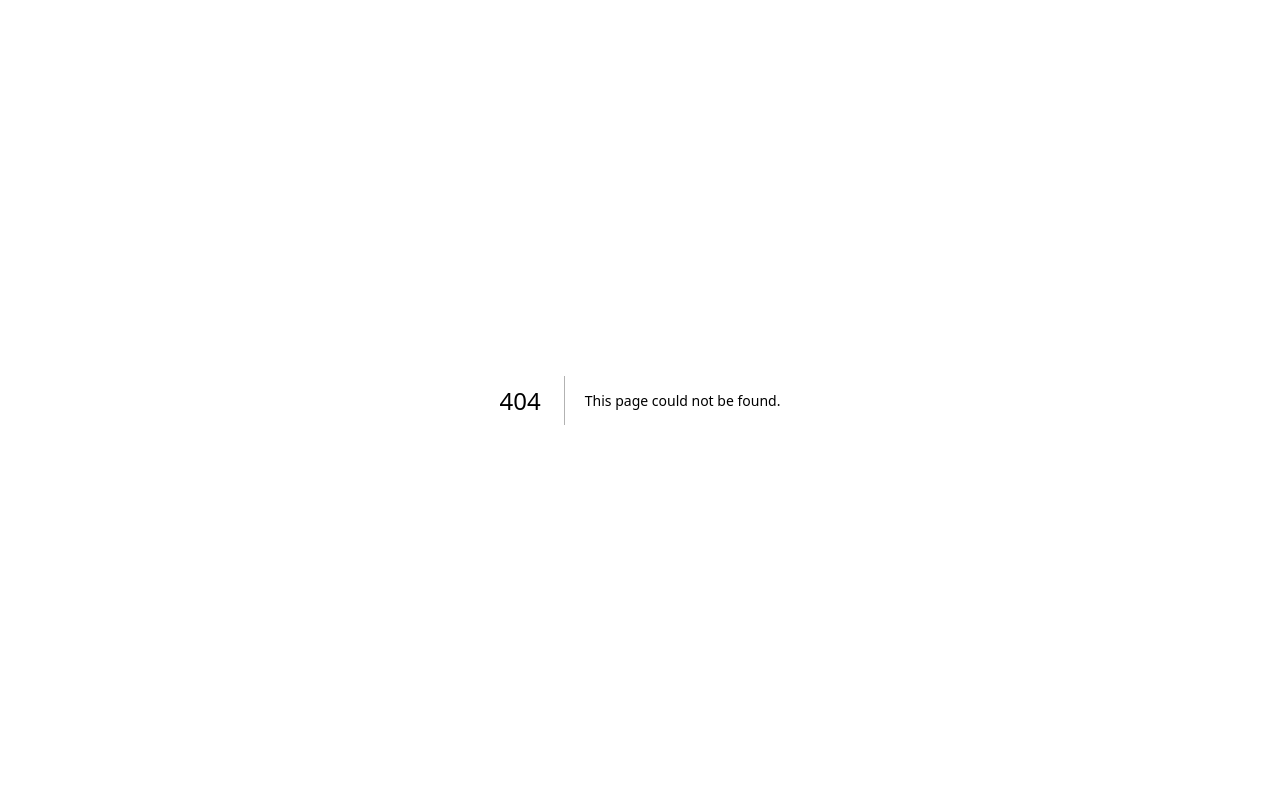
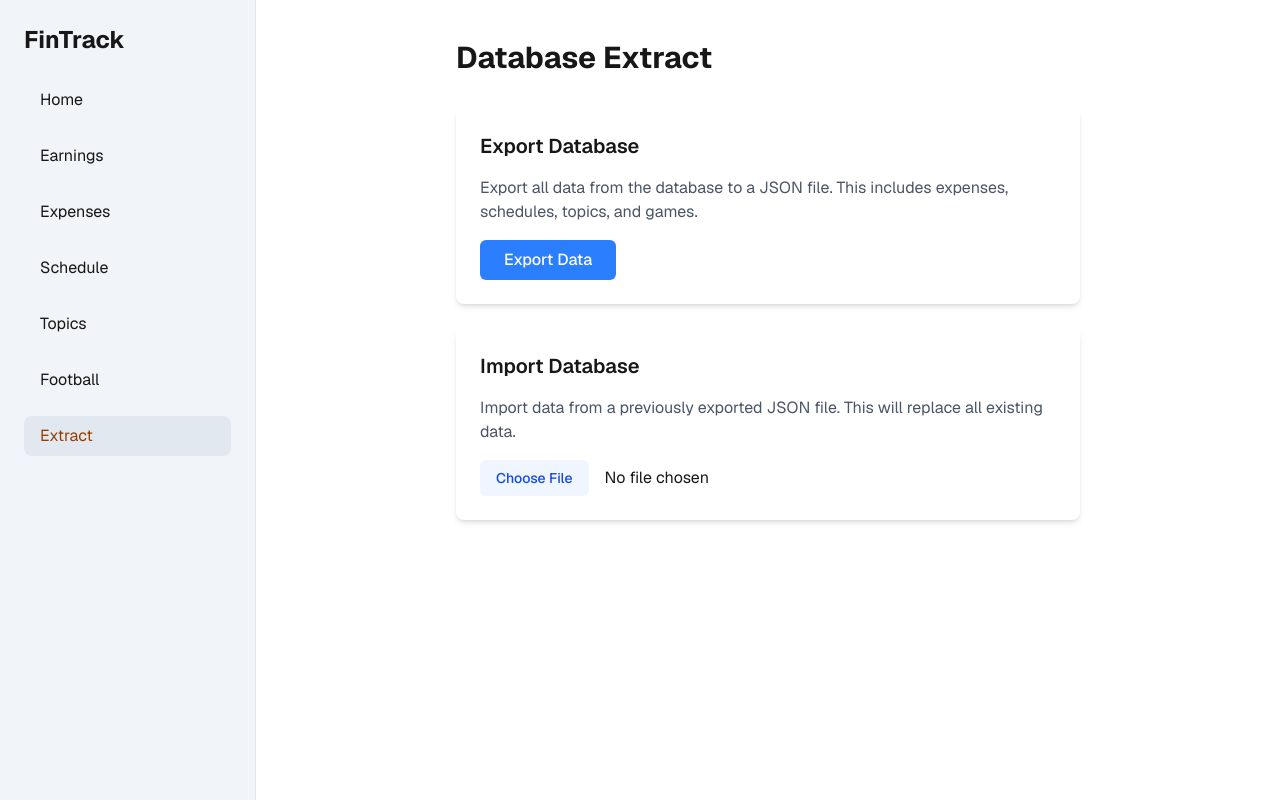
Before and after one commit to computertechnologyjkuat2014-boop/pwa, a Next.js app: page /extract in a window 1280 px wide. Before the commit this address had no page. Built offline with nearby package versions, Linux system fonts and the light colour scheme.

Commit message:
extracting

```diff
--- /dev/null
+++ b/app/(webapp)/extract/page.tsx
@@ -0,0 +1,147 @@
+"use client";
+
+import { db } from "@/lib/db";
+import { useState } from "react";
+
+export default function ExtractPage() {
+  const [isExporting, setIsExporting] = useState(false);
+  const [isImporting, setIsImporting] = useState(false);
+  const [message, setMessage] = useState("");
+
+  const exportData = async () => {
+    setIsExporting(true);
+    setMessage("");
+
+    try {
+      // Fetch all data from each table
+      const [expenses, schedules, topics, games] = await Promise.all([
+        db.expenses.toArray(),
+        db.schedules.toArray(),
+        db.topics.toArray(),
+        db.games.toArray(),
+      ]);
+
+      const data = {
+        expenses,
+        schedules,
+        topics,
+        games,
+        exportedAt: new Date().toISOString(),
+      };
+
+      // Create and download JSON file
+      const blob = new Blob([JSON.stringify(data, null, 2)], {
+        type: "application/json",
+      });
+      const url = URL.createObjectURL(blob);
+      const a = document.createElement("a");
+      a.href = url;
+      a.download = `database-export-${new Date().toISOString().split("T")[0]}.json`;
+      document.body.appendChild(a);
+      a.click();
+      document.body.removeChild(a);
+      URL.revokeObjectURL(url);
+
+      setMessage("Data exported successfully!");
+    } catch (error) {
+      console.error("Export failed:", error);
+      setMessage("Export failed. Please try again.");
+    } finally {
+      setIsExporting(false);
+    }
+  };
+
+  const importData = async (event: React.ChangeEvent<HTMLInputElement>) => {
+    const file = event.target.files?.[0];
+    if (!file) return;
+
+    setIsImporting(true);
+    setMessage("");
+
+    try {
+      const text = await file.text();
+      const data = JSON.parse(text);
+
+      // Validate data structure
+      if (!data.expenses || !data.schedules || !data.topics || !data.games) {
+        throw new Error("Invalid file format. Missing required data tables.");
+      }
+
+      // Clear existing data (optional - you might want to ask user)
+      await Promise.all([
+        db.expenses.clear(),
+        db.schedules.clear(),
+        db.topics.clear(),
+        db.games.clear(),
+      ]);
+
+      // Import data
+      await Promise.all([
+        db.expenses.bulkAdd(data.expenses),
+        db.schedules.bulkAdd(data.schedules),
+        db.topics.bulkAdd(data.topics),
+        db.games.bulkAdd(data.games),
+      ]);
+
+      setMessage("Data imported successfully!");
+    } catch (error) {
+      console.error("Import failed:", error);
+      setMessage(
+        `Import failed: ${error instanceof Error ? error.message : "Unknown error"}`,
+      );
+    } finally {
+      setIsImporting(false);
+      // Reset file input
+      event.target.value = "";
+    }
+  };
+
+  return (
+    <div className="container mx-auto p-6 max-w-2xl">
+      <h1 className="text-3xl font-bold mb-8">Database Extract</h1>
+
+      <div className="space-y-6">
+        <div className="bg-white p-6 rounded-lg shadow-md">
+          <h2 className="text-xl font-semibold mb-4">Export Database</h2>
+          <p className="text-gray-600 mb-4">
+            Export all data from the database to a JSON file. This includes
+            expenses, schedules, topics, and games.
+          </p>
+          <button
+            onClick={exportData}
+            disabled={isExporting}
+            className="bg-blue-500 hover:bg-blue-600 disabled:bg-blue-300 text-white px-6 py-2 rounded-md font-medium transition-colors"
+          >
+            {isExporting ? "Exporting..." : "Export Data"}
+          </button>
+        </div>
+
+        <div className="bg-white p-6 rounded-lg shadow-md">
+          <h2 className="text-xl font-semibold mb-4">Import Database</h2>
+          <p className="text-gray-600 mb-4">
+            Import data from a previously exported JSON file. This will replace
+            all existing data.
+          </p>
+          <div className="flex items-center space-x-4">
+            <input
+              type="file"
+              accept=".json"
+              onChange={importData}
+              disabled={isImporting}
+              className="file:mr-4 file:py-2 file:px-4 file:rounded-md file:border-0 file:text-sm file:font-medium file:bg-blue-50 file:text-blue-700 hover:file:bg-blue-100"
+            />
+            {isImporting && <span className="text-blue-600">Importing...</span>}
+          </div>
+        </div>
+
+        {message && (
+          <div
+            className={`p-4 rounded-md ${message.includes("failed") ? "bg-red-50 text-red-700" : "bg-green-50 text-green-700"}`}
+          >
+            {message}
+          </div>
+        )}
+      </div>
+    </div>
+  );
+}
--- a/app/(webapp)/football/page.tsx
+++ b/app/(webapp)/football/page.tsx
@@ -56,7 +56,7 @@ export default function FootballPage() {
         <select
           value={matchday}
           onChange={(e) => setMatchday(Number(e.target.value))}
-          className="border border-gray-300 min-w-1/5 rounded-md px-3 py-2 focus:outline-none focus:ring-2 focus:ring-blue-500"
+          className="border border-gray-300 min-w-1/3 rounded-md px-3 py-2 focus:outline-none focus:ring-2 focus:ring-blue-500"
         >
           {Array.from({ length: 38 }, (_, i) => i + 1).map((md) => (
             <option key={md} value={md}>
--- a/features/football/GameItem.tsx
+++ b/features/football/GameItem.tsx
@@ -23,9 +23,8 @@ export default function GameItem({ game, onUpdate }: GameItemProps) {
   };
 
   return (
-    <li className="bg-gray-50 p-4 rounded-md shadow-sm">
-      <div className="flex justify-between items-center">
-        <div>
+    <div className="flex  items-center py-4 border-b border-gray-200">
+      <div className="w-1/2">
         <span className="font-semibold">{game.homeTeam}</span> vs{" "}
         <span className="font-semibold">{game.awayTeam}</span>
         {game.date && (
@@ -69,9 +68,19 @@ export default function GameItem({ game, onUpdate }: GameItemProps) {
             </button>
           </div>
         ) : (
+          <div className="flex space-x-4 items-center">
             <div>
-              <div>Predicted: {game.predictedOutcome || "Not set"}</div>
-              <div>Actual: {game.actualOutcome || "Not set"}</div>
+              Predicted:{" "}
+              <span className="font-semibold">
+                {game.predictedOutcome || "Not set"}
+              </span>
+            </div>
+            <div>
+              Actual:{" "}
+              <span className="font-semibold">
+                {game.actualOutcome || "Not set"}
+              </span>
+            </div>
             <button
               onClick={() => setIsEditing(true)}
               className="bg-blue-500 text-white px-2 py-1 rounded text-xs mt-1"
@@ -82,6 +91,5 @@ export default function GameItem({ game, onUpdate }: GameItemProps) {
         )}
       </div>
     </div>
-    </li>
   );
 }
--- a/features/football/GameList.tsx
+++ b/features/football/GameList.tsx
@@ -15,10 +15,15 @@ export default function GameList({ games, onUpdateGame }: GameListProps) {
   }
 
   return (
-    <ul className="space-y-2">
+    // <ul className="space-y-2">
+    //   {games.map((game) => (
+    //     <GameItem key={game.id} game={game} onUpdate={onUpdateGame} />
+    //   ))}
+    // </ul>
+    <div className="">
       {games.map((game) => (
         <GameItem key={game.id} game={game} onUpdate={onUpdateGame} />
       ))}
-    </ul>
+    </div>
   );
 }
--- a/lib/routes.ts
+++ b/lib/routes.ts
@@ -6,4 +6,5 @@ export const routeMeta: Record<string, { breadcrumb: string; title: string }> =
     "/schedule": { breadcrumb: "Schedule", title: "Schedule" },
     "/topics": { breadcrumb: "Topics", title: "Topics" },
     "/football": { breadcrumb: "Football", title: "Football" },
+    "/extract": { breadcrumb: "Extract", title: "Extract" },
   };
--- a/types/football.ts
+++ b/types/football.ts
@@ -22,12 +22,12 @@ export const EPL_TEAMS = [
   "Everton",
   "Fulham",
   "Liverpool",
-  "Luton Town",
+  "Leeds United",
   "Manchester City",
   "Manchester United",
   "Newcastle United",
   "Nottingham Forest",
-  "Sheffield United",
+  "Sunderland",
   "Tottenham Hotspur",
   "West Ham United",
   "Wolverhampton Wanderers",
```
Lines whose indentation alone changed are shown as unchanged.
